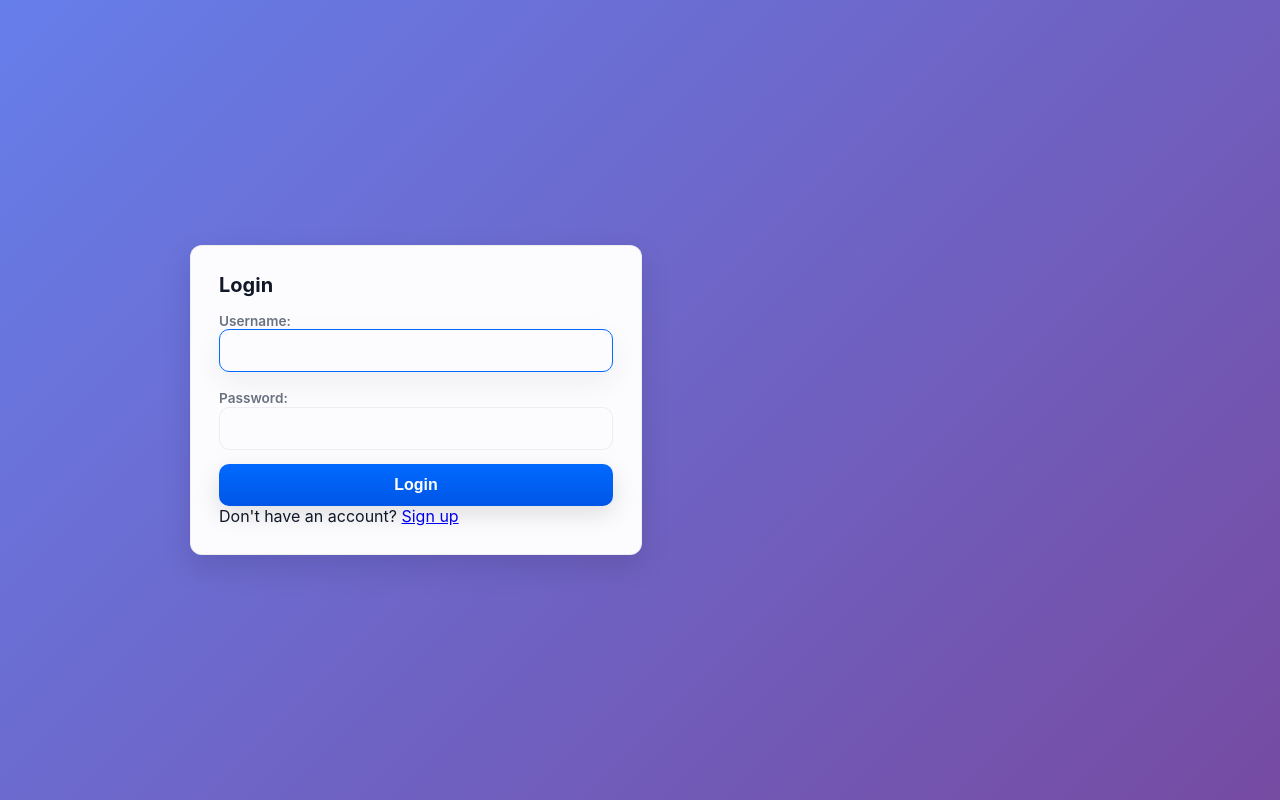
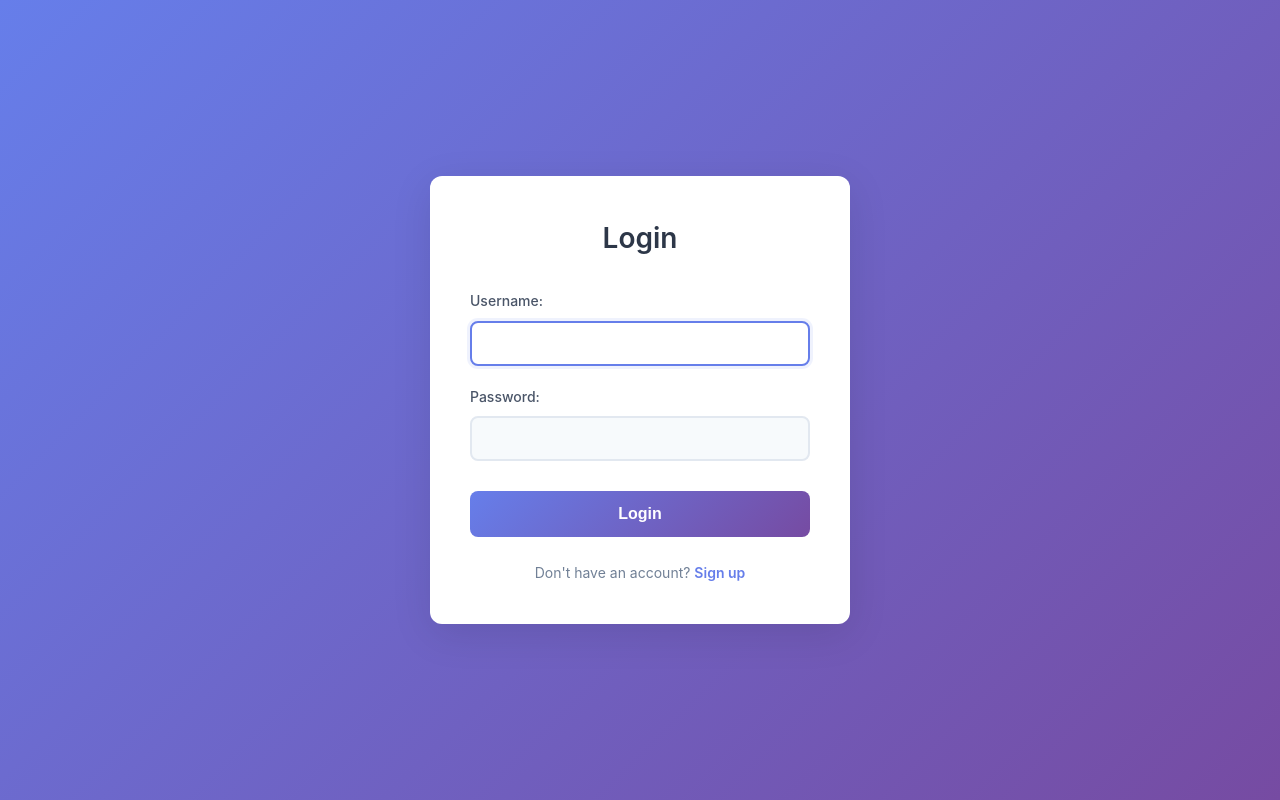
Before and after one commit to Emmanuel-Kenyi/portal, a Django app: page /users/login/ in a window 1280 px wide. Run offline with Django 5.2, Linux system fonts and the light colour scheme.

Commit message:
initial commit

```diff
--- a/static/css/login.css
+++ b/static/css/login.css
@@ -1,179 +1,238 @@
-/* Modern responsive login page - mobile-first */
-
-:root{
-  --bg-start: #667eea;
-  --bg-end: #764ba2;
-  --card-bg: rgba(255,255,255,0.98);
-  --glass-bg: rgba(255,255,255,0.06);
-  --primary: #0069ff;
-  --primary-600: #0056e6;
-  --accent: #00c08b;
-  --muted: #6b7280;
-  --text: #111827;
-  --border: rgba(15,23,42,0.06);
-  --radius: 12px;
-  --shadow: 0 12px 30px rgba(2,6,23,0.12);
-  --max-width: 480px;
-  --gutter: 20px;
-  font-family: 'Inter', 'Segoe UI', Roboto, system-ui, -apple-system, "Helvetica Neue", Arial;
+/* Reset and base styles */
+* {
+    margin: 0;
+    padding: 0;
+    box-sizing: border-box;
 }
 
-/* Reset */
-*{box-sizing:border-box;margin:0;padding:0}
-html,body{height:100%}
-body{
-  min-height:100vh;
-  display:flex;
-  align-items:center;
-  justify-content:center;
-  padding:var(--gutter);
-  background:linear-gradient(135deg,var(--bg-start) 0%,var(--bg-end) 100%);
-  -webkit-font-smoothing:antialiased;
-  -moz-osx-font-smoothing:grayscale;
-  color:var(--text);
+body {
+    font-family: -apple-system, BlinkMacSystemFont, 'Segoe UI', Roboto, 'Helvetica Neue', Arial, sans-serif;
+    line-height: 1.6;
+    color: #333;
 }
 
-/* Page container */
-.login-page{
-  width:100%;
-  max-width:var(--max-width);
-  margin:0 auto;
-  display:grid;
-  grid-template-columns:1fr;
-  gap:18px;
-  align-items:center;
+/* Login page container */
+.login-page {
+    min-height: 100vh;
+    display: flex;
+    align-items: center;
+    justify-content: center;
+    background: linear-gradient(135deg, #667eea 0%, #764ba2 100%);
+    padding: 20px;
 }
 
-/* Card */
-.login-card{
-  background:var(--card-bg);
-  padding:28px;
-  border-radius:var(--radius);
-  box-shadow:var(--shadow);
-  border:1px solid var(--border);
-  backdrop-filter: blur(6px);
+/* Login card */
+.login-card {
+    background: #ffffff;
+    border-radius: 12px;
+    box-shadow: 0 10px 40px rgba(0, 0, 0, 0.1);
+    padding: 40px;
+    width: 100%;
+    max-width: 420px;
+    animation: fadeIn 0.5s ease-in;
 }
 
-/* Header */
-.login-card .brand{
-  display:flex;
-  align-items:center;
-  gap:12px;
-  margin-bottom:18px;
-}
-.brand .logo{
-  width:44px;height:44px;border-radius:10px;background:linear-gradient(135deg,var(--accent),var(--primary));
-  display:flex;align-items:center;justify-content:center;color:#fff;font-weight:700;font-size:18px;
-}
-.login-card h2{
-  font-size:1.25rem;
-  margin:0;
-  line-height:1.1;
-  font-weight:700;
+@keyframes fadeIn {
+    from {
+        opacity: 0;
+        transform: translateY(-20px);
+    }
+    to {
+        opacity: 1;
+        transform: translateY(0);
+    }
 }
 
-/* Subtext */
-.lead{
-  margin-top:8px;
-  color:var(--muted);
-  font-size:0.95rem;
+/* Heading */
+.login-card h2 {
+    font-size: 28px;
+    font-weight: 600;
+    color: #2d3748;
+    margin-bottom: 30px;
+    text-align: center;
 }
 
-/* Form layout */
-form{display:flex;flex-direction:column;gap:14px;margin-top:14px}
-.form-group{display:flex;flex-direction:column;gap:8px}
-label{font-size:0.85rem;font-weight:600;color:var(--muted)}
-input[type="text"], input[type="email"], input[type="password"]{
-  width:100%;
-  padding:12px 14px;
-  border-radius:10px;
-  border:1px solid var(--border);
-  background:linear-gradient(180deg, rgba(255,255,255,0), rgba(255,255,255,0));
-  font-size:0.95rem;
-  transition:box-shadow .12s, border-color .12s, transform .06s;
-  color:var(--text);
-}
-input::placeholder{color:#9aa0a6}
-input:focus{
-  outline:none;
-  border-color:var(--primary);
-  box-shadow:0 10px 30px rgba(2,6,23,0.06);
-  transform:translateY(-1px);
+/* Form styles */
+form {
+    display: flex;
+    flex-direction: column;
 }
 
-/* Inline helpers */
-.row{display:flex;gap:12px;flex-wrap:wrap}
-.col{flex:1}
-
-/* Actions */
-button[type="submit"]{
-  width:100%;
-  padding:12px;
-  background:linear-gradient(180deg,var(--primary),var(--primary-600));
-  color:#fff;
-  border:0;border-radius:10px;
-  font-weight:700;
-  font-size:1rem;
-  cursor:pointer;
-  box-shadow:0 8px 24px rgba(2,6,23,0.12);
-  transition:transform .12s, box-shadow .12s, opacity .12s;
-}
-button[type="submit"]:hover{transform:translateY(-3px);opacity:.98}
-button[type="submit"]:active{transform:translateY(0)}
-
-/* Secondary actions */
-.aux{
-  display:flex;
-  justify-content:space-between;
-  align-items:center;
-  gap:10px;
-  margin-top:6px;
-  font-size:0.9rem;color:var(--muted);
-}
-.aux a{color:var(--primary);text-decoration:none;font-weight:600}
-.aux a:hover{text-decoration:underline}
-
-/* Social / divider */
-.divider{display:flex;align-items:center;gap:12px;color:var(--muted);font-size:0.9rem;margin:6px 0}
-.divider::before,.divider::after{content:"";flex:1;height:1px;background:rgba(15,23,42,0.04)}
-.socials{display:flex;gap:10px}
-
-/* Minimal social buttons */
-.btn-social{
-  flex:1;padding:10px;border-radius:8px;border:1px solid var(--border);background:var(--glass-bg);cursor:pointer;color:var(--text);
+form p {
+    margin-bottom: 20px;
 }
 
-/* Footer */
-.login-card .foot{text-align:center;margin-top:12px;font-size:0.92rem;color:var(--muted)}
-.login-card .foot a{color:var(--primary);font-weight:600;text-decoration:none}
-
-/* Very small screens tweaks */
-@media(max-width:380px){
-  .login-card{padding:20px}
-  .brand .logo{width:40px;height:40px}
-  .lead{font-size:0.9rem}
-  button[type="submit"]{padding:10px;font-size:0.95rem}
+/* Label styles */
+form label {
+    display: block;
+    font-size: 14px;
+    font-weight: 500;
+    color: #4a5568;
+    margin-bottom: 8px;
 }
 
-/* Larger screens: optional side hero */
-@media(min-width:900px){
-  .login-page{
-    max-width:900px;
-    grid-template-columns:1fr 420px;
-    gap:28px;
-  }
-  .login-hero{
-    display:flex;flex-direction:column;justify-content:center;padding:28px;border-radius:var(--radius);
-    color:#fff;background:linear-gradient(135deg,rgba(255,255,255,0.06),rgba(255,255,255,0.02));
-    min-height:320px;
-    box-shadow:0 8px 30px rgba(2,6,23,0.08);
-    border:1px solid rgba(255,255,255,0.04);
-  }
-  .login-hero h3{font-size:1.15rem;margin:0 0 8px 0}
-  .login-hero p{color:rgba(255,255,255,0.9)}
+/* Input styles */
+form input[type="text"],
+form input[type="password"],
+form input[type="email"] {
+    width: 100%;
+    padding: 12px 16px;
+    font-size: 15px;
+    border: 2px solid #e2e8f0;
+    border-radius: 8px;
+    transition: all 0.3s ease;
+    background-color: #f7fafc;
 }
 
-/* Accessibility */
-@media (prefers-reduced-motion: reduce){
-  *{transition:none!important}
+form input[type="text"]:focus,
+form input[type="password"]:focus,
+form input[type="email"]:focus {
+    outline: none;
+    border-color: #667eea;
+    background-color: #ffffff;
+    box-shadow: 0 0 0 3px rgba(102, 126, 234, 0.1);
 }
+
+/* Error messages */
+.errorlist {
+    list-style: none;
+    margin: 8px 0 0 0;
+    padding: 0;
+}
+
+.errorlist li {
+    color: #e53e3e;
+    font-size: 13px;
+    margin-top: 5px;
+}
+
+/* Help text */
+.helptext {
+    display: block;
+    font-size: 12px;
+    color: #718096;
+    margin-top: 5px;
+}
+
+/* Button styles */
+button[type="submit"] {
+    width: 100%;
+    padding: 14px;
+    font-size: 16px;
+    font-weight: 600;
+    color: #ffffff;
+    background: linear-gradient(135deg, #667eea 0%, #764ba2 100%);
+    border: none;
+    border-radius: 8px;
+    cursor: pointer;
+    transition: all 0.3s ease;
+    margin-top: 10px;
+}
+
+button[type="submit"]:hover {
+    transform: translateY(-2px);
+    box-shadow: 0 6px 20px rgba(102, 126, 234, 0.4);
+}
+
+button[type="submit"]:active {
+    transform: translateY(0);
+}
+
+/* Sign up link */
+.login-card > p {
+    text-align: center;
+    margin-top: 25px;
+    font-size: 14px;
+    color: #718096;
+}
+
+.login-card > p a {
+    color: #667eea;
+    text-decoration: none;
+    font-weight: 600;
+    transition: color 0.3s ease;
+}
+
+.login-card > p a:hover {
+    color: #764ba2;
+    text-decoration: underline;
+}
+
+/* Responsive styles for tablets */
+@media (max-width: 768px) {
+    .login-card {
+        padding: 35px 30px;
+        max-width: 380px;
+    }
+
+    .login-card h2 {
+        font-size: 26px;
+        margin-bottom: 25px;
+    }
+
+    form input[type="text"],
+    form input[type="password"],
+    form input[type="email"] {
+        padding: 11px 14px;
+        font-size: 14px;
+    }
+
+    button[type="submit"] {
+        padding: 13px;
+        font-size: 15px;
+    }
+}
+
+/* Responsive styles for mobile */
+@media (max-width: 480px) {
+    .login-page {
+        padding: 15px;
+    }
+
+    .login-card {
+        padding: 30px 25px;
+        border-radius: 10px;
+    }
+
+    .login-card h2 {
+        font-size: 24px;
+        margin-bottom: 20px;
+    }
+
+    form p {
+        margin-bottom: 18px;
+    }
+
+    form label {
+        font-size: 13px;
+        margin-bottom: 6px;
+    }
+
+    form input[type="text"],
+    form input[type="password"],
+    form input[type="email"] {
+        padding: 10px 12px;
+        font-size: 14px;
+    }
+
+    button[type="submit"] {
+        padding: 12px;
+        font-size: 15px;
+    }
+
+    .login-card > p {
+        font-size: 13px;
+        margin-top: 20px;
+    }
+}
+
+/* Extra small devices */
+@media (max-width: 360px) {
+    .login-card {
+        padding: 25px 20px;
+    }
+
+    .login-card h2 {
+        font-size: 22px;
+    }
+}
```
Also changed, not shown: static/css/signup.css (+118 -140 lines).
